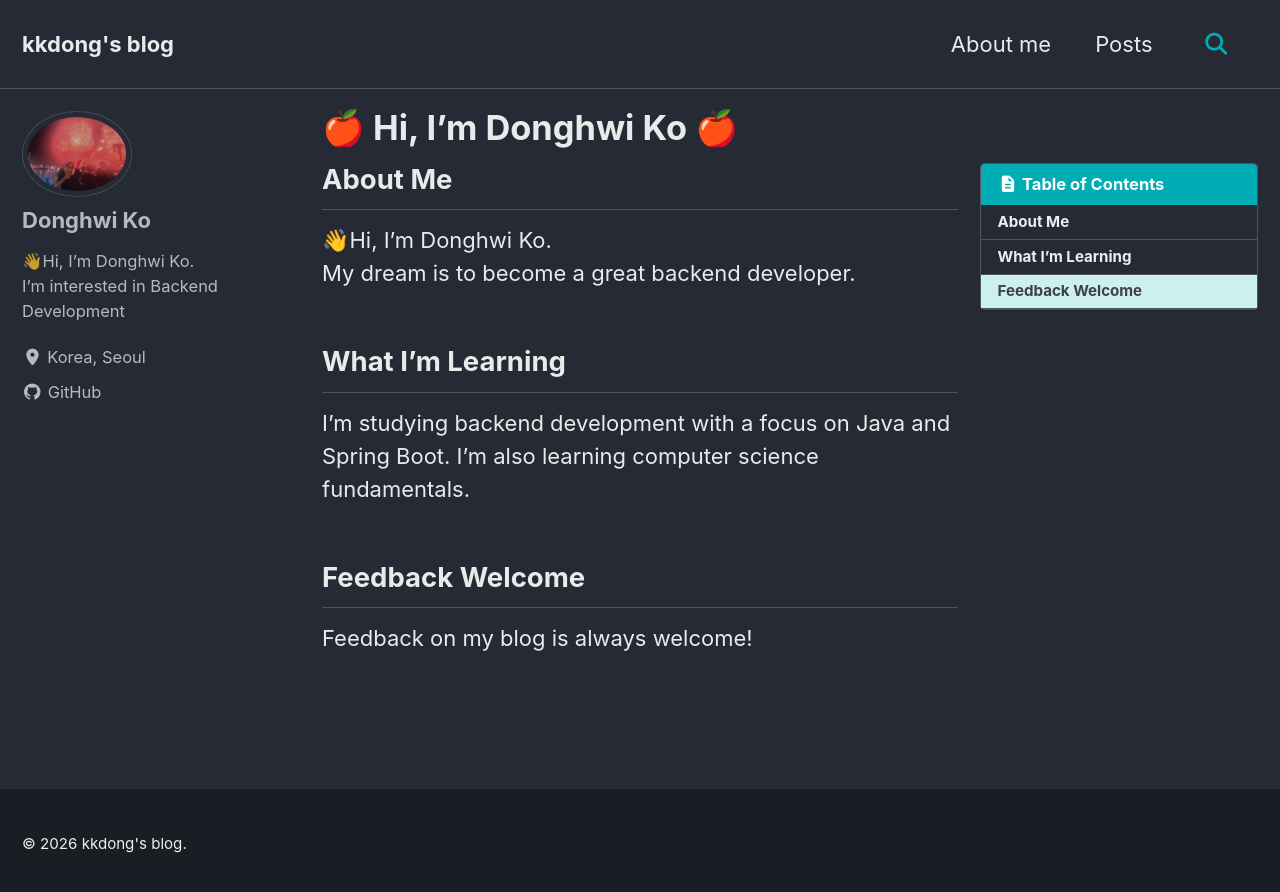
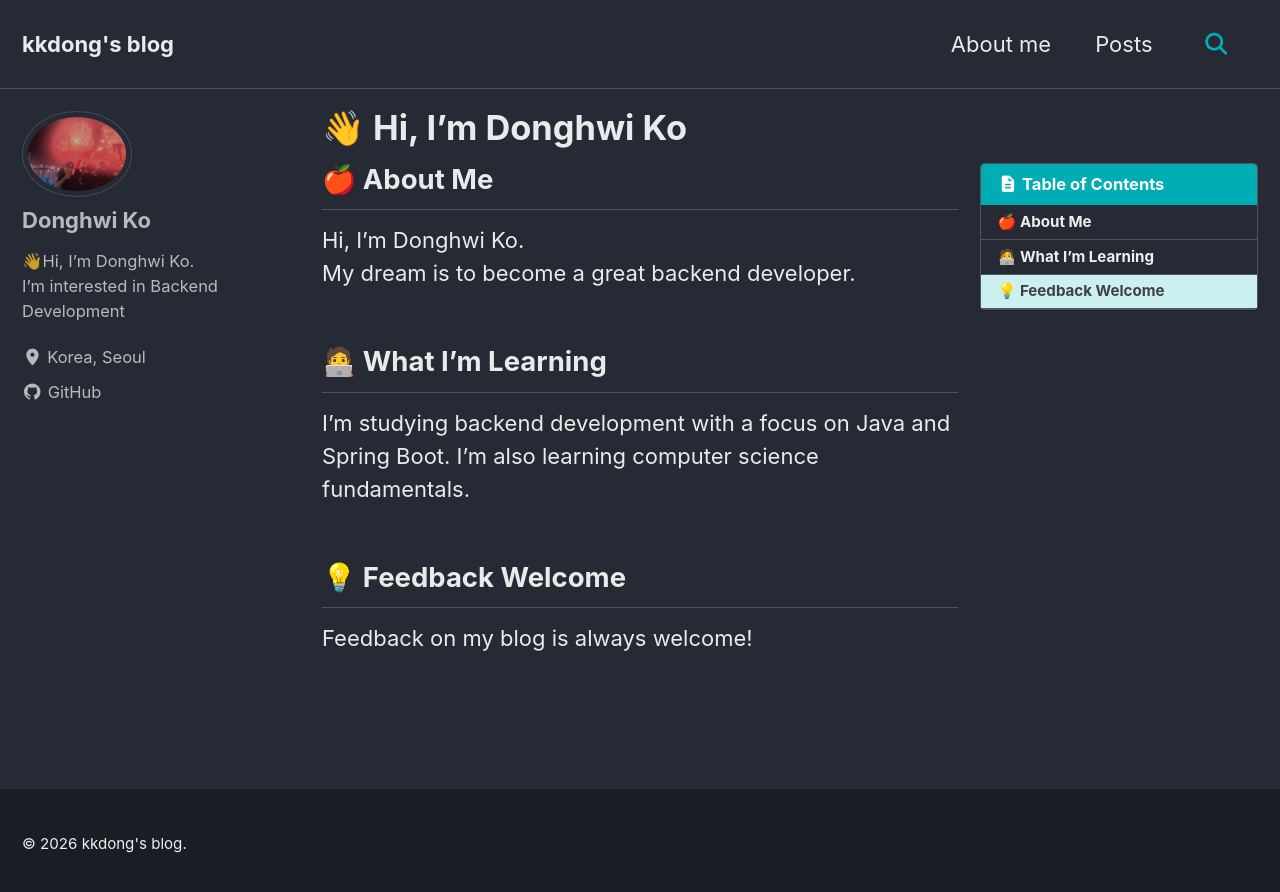
Before and after one commit to kkodong784/kkodong784.github.io, a Jekyll site: the page built from _pages/about.md, in a window 1280 px wide. Shown: the top 892 px of the page. Built offline with Jekyll 4.4.1, drawn with Linux system fonts in a browser that asks for light colours; cached includes are drawn as plain includes.

```diff
--- a/_pages/about.md
+++ b/_pages/about.md
@@ -1,7 +1,7 @@
 ---
 layout: single
 permalink: /about/ # 이 페이지에 접속할 주소의 경로를 지정하는 값
-title: "🍎 Hi, I'm Donghwi Ko 🍎"
+title: "👋 Hi, I'm Donghwi Ko "
 excerpt: "about me" # 해당 페이지나 게시글의 짧은 요약문
 author_profile: true
 toc: true # true이면 목차를 표시. false이면 숨김.
@@ -9,16 +9,16 @@ toc_label: "Table of Contents" # 목차 영역의 제목을 “목차”로 표
 ---
 
 
-## About Me
+## 🍎 About Me
 
-👋Hi, I'm Donghwi Ko. <br>
+Hi, I'm Donghwi Ko. <br>
 My dream is to become a great backend developer.
 
-## What I'm Learning
+## 🧑‍💻 What I'm Learning
 
 I'm studying backend development with a focus on Java and Spring Boot.
 I'm also learning computer science fundamentals.
 
-## Feedback Welcome
+## 💡 Feedback Welcome
 
 Feedback on my blog is always welcome!
```
